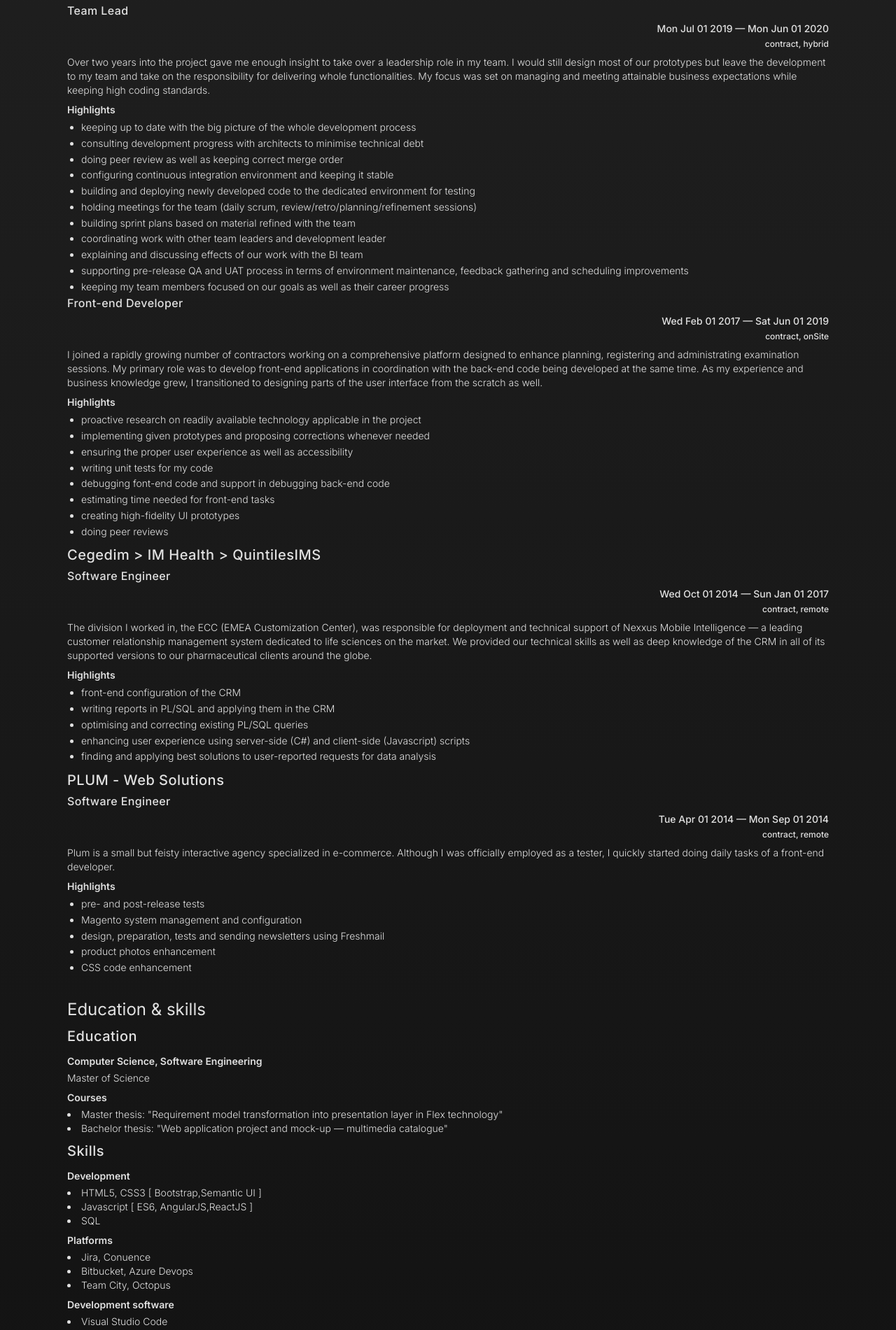
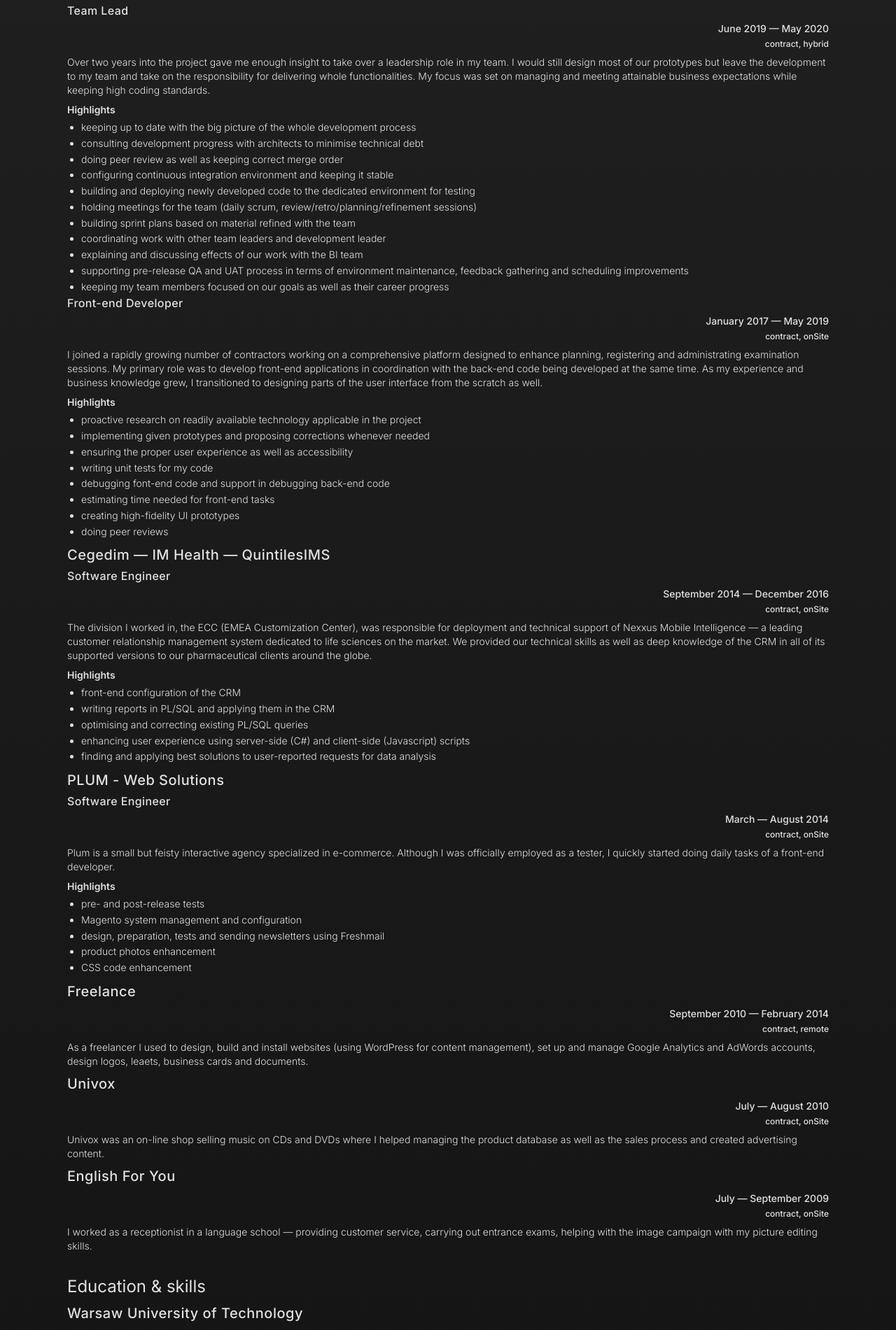
Before and after one commit to Raz666/razart, a Next.js app: page / in a window 1280 px wide. Shown: the part 880-2781 px from the top of the page at 70% size. Built offline with nearby package versions, Linux system fonts and the light colour scheme.

Commit message:
add date formatting, add content: experience

```diff
--- a/src/app/experience/CareerEntry.tsx
+++ b/src/app/experience/CareerEntry.tsx
@@ -1,10 +1,10 @@
-export default function CareerEntry({
+const CareerEntry = ({
   company,
   children,
 }: {
   company: string;
   children: React.ReactNode;
-}) {
+}) => {
   return (
     <>
       <h4 className="pb-1 pt-2 text-xl font-medium tracking-wide">{company}</h4>
@@ -12,7 +12,7 @@ export default function CareerEntry({
       {children}
     </>
   );
-}
+};
 
 CareerEntry.Description = ({ children }: { children: React.ReactNode }) => (
   <p className="pt-2 text-sm font-light">{children}</p>
@@ -61,7 +61,4 @@ CareerEntry.Position = ({
   </>
 );
 
-export const getDate = (year: number, month: number) => {
-  const rawDate = new Date(year, month - 1);
-  return rawDate.toDateString();
-};
+export default CareerEntry;
--- a/src/app/experience/page.tsx
+++ b/src/app/experience/page.tsx
@@ -1,11 +1,7 @@
+import { dateString } from "../ui/FormattedDate";
 import CareerEntry from "./CareerEntry";
 
 export default function Experience() {
-  const getDate = (year: number, month: number) => {
-    const rawDate = new Date(year, month);
-    return rawDate.toDateString();
-  };
-
   return (
     <section className="py-4">
       <h3 className="text-2xl">Experience</h3>
@@ -13,7 +9,8 @@ export default function Experience() {
       <CareerEntry company="British Council">
         <CareerEntry.Position
           position="Principal Front-end Developer"
-          startDate={getDate(2021, 6)}
+          startDate={dateString({ year: 2021, month: 6 })}
+          endDate={dateString({ year: 2024, month: 4 })}
         />
         <CareerEntry.Description>TBD</CareerEntry.Description>
       </CareerEntry>
@@ -25,8 +22,8 @@ export default function Experience() {
       <CareerEntry company="spaceOS">
         <CareerEntry.Position
           position="Front-end Developer"
-          startDate={getDate(2020, 5)}
-          endDate={getDate(2021, 5)}
+          startDate={dateString({ year: 2020, month: 5 })}
+          endDate={dateString({ year: 2021, month: 5 })}
         />
         <CareerEntry.Description>
           I became part of a dynamic team of great developers working on an
@@ -59,8 +56,8 @@ export default function Experience() {
         <CareerEntry.Position
           position="Team Lead"
           locationType="hybrid"
-          startDate={getDate(2019, 6)}
-          endDate={getDate(2020, 5)}
+          startDate={dateString({ year: 2019, month: 6 })}
+          endDate={dateString({ year: 2020, month: 5 })}
         />
         <CareerEntry.Description>
           Over two years into the project gave me enough insight to take over a
@@ -111,8 +108,8 @@ export default function Experience() {
         <CareerEntry.Position
           position="Front-end Developer"
           locationType="onSite"
-          startDate={getDate(2017, 1)}
-          endDate={getDate(2019, 5)}
+          startDate={dateString({ year: 2017, month: 1 })}
+          endDate={dateString({ year: 2019, month: 5 })}
         />
         <CareerEntry.Description>
           I joined a rapidly growing number of contractors working on a
@@ -147,11 +144,12 @@ export default function Experience() {
         ////////////////////////////////////////////////////////////////
       }
 
-      <CareerEntry company="Cegedim > IM Health > QuintilesIMS">
+      <CareerEntry company="Cegedim — IM Health — QuintilesIMS">
         <CareerEntry.Position
           position="Software Engineer"
-          startDate={getDate(2014, 9)}
-          endDate={getDate(2016, 12)}
+          locationType="onSite"
+          startDate={dateString({ year: 2014, month: 9 })}
+          endDate={dateString({ year: 2016, month: 12 })}
         />
         <CareerEntry.Description>
           The division I worked in, the ECC (EMEA Customization Center), was
@@ -183,8 +181,9 @@ export default function Experience() {
       <CareerEntry company="PLUM - Web Solutions">
         <CareerEntry.Position
           position="Software Engineer"
-          startDate={getDate(2014, 3)}
-          endDate={getDate(2014, 8)}
+          locationType="onSite"
+          startDate={dateString({ month: 3 })}
+          endDate={dateString({ year: 2014, month: 8 })}
         />
         <CareerEntry.Description>
           Plum is a small but feisty interactive agency specialized in
@@ -201,6 +200,49 @@ export default function Experience() {
           <li>CSS code enhancement</li>
         </CareerEntry.Highlights>
       </CareerEntry>
+
+      <CareerEntry company="Freelance">
+        <CareerEntry.Position
+          position=""
+          locationType="remote"
+          startDate={dateString({ year: 2010, month: 9 })}
+          endDate={dateString({ year: 2014, month: 2 })}
+        />
+        <CareerEntry.Description>
+          As a freelancer I used to design, build and install websites (using
+          WordPress for content management), set up and manage Google Analytics
+          and AdWords accounts, design logos, leaets, business cards and
+          documents.
+        </CareerEntry.Description>
+      </CareerEntry>
+
+      <CareerEntry company="Univox">
+        <CareerEntry.Position
+          position=""
+          locationType="onSite"
+          startDate={dateString({ month: 7 })}
+          endDate={dateString({ year: 2010, month: 8 })}
+        />
+        <CareerEntry.Description>
+          Univox was an on-line shop selling music on CDs and DVDs where I
+          helped managing the product database as well as the sales process and
+          created advertising content.
+        </CareerEntry.Description>
+      </CareerEntry>
+
+      <CareerEntry company="English For You">
+        <CareerEntry.Position
+          position=""
+          locationType="onSite"
+          startDate={dateString({ month: 7 })}
+          endDate={dateString({ year: 2009, month: 9 })}
+        />
+        <CareerEntry.Description>
+          I worked as a receptionist in a language school — providing customer
+          service, carrying out entrance exams, helping with the image campaign
+          with my picture editing skills.
+        </CareerEntry.Description>
+      </CareerEntry>
     </section>
   );
 }
--- a/src/app/skills/SkillEntry.tsx
+++ b/src/app/skills/SkillEntry.tsx
@@ -1,10 +1,10 @@
-export default function SkillEntry({
+const SkillEntry = ({
   skill,
   children,
 }: {
   skill: string;
   children: React.ReactNode;
-}) {
+}) => {
   return (
     <>
       <h4 className="pb-1 pt-2 text-xl font-medium tracking-wide">{skill}</h4>
@@ -12,8 +12,27 @@ export default function SkillEntry({
       {children}
     </>
   );
-}
+};
 
+SkillEntry.Education = ({
+  field,
+  degree,
+  startDate,
+  endDate,
+}: {
+  field: string;
+  degree: string;
+  startDate: string;
+  endDate: string;
+}) => (
+  <>
+    <h5 className="pb-1 pt-2 text-sm font-semibold">{field}</h5>
+    <p className=" text-sm font-light">{degree}</p>
+    <p className="py-1 text-right text-sm font-medium">
+      {`${startDate} — ${endDate ? endDate : "present"}`}
+    </p>
+  </>
+);
 SkillEntry.Language = ({
   language,
   level,
@@ -23,7 +42,7 @@ SkillEntry.Language = ({
 }) => (
   <>
     <p className="pb-1 pt-2 text-sm font-semibold">{language}</p>
-    <p className="text-sm font-light">{level}</p>
+    <p className="pb-1 pt-2 text-sm font-semibold">{level}</p>
   </>
 );
 SkillEntry.TitledSection = ({
@@ -38,3 +57,5 @@ SkillEntry.TitledSection = ({
     <p className="text-sm font-light">{children}</p>
   </>
 );
+
+export default SkillEntry;
--- a/src/app/skills/page.tsx
+++ b/src/app/skills/page.tsx
@@ -1,29 +1,27 @@
+import { dateString } from "../ui/FormattedDate";
 import SkillEntry from "./SkillEntry";
 
 export default function Skills() {
-  const getDate = (year: number, month: number) => {
-    const rawDate = new Date(year, month);
-    return rawDate.toDateString();
-  };
-
   return (
     <section className="py-4">
       <h3 className="text-2xl">Education & skills</h3>
 
-      <SkillEntry skill="Education">
-        <SkillEntry.Language
-          language="Computer Science, Software Engineering"
-          level="Master of Science"
+      <SkillEntry skill="Warsaw University of Technology">
+        <SkillEntry.Education
+          field="Computer Science, Software Engineering"
+          degree="Master of Science"
+          startDate={dateString({ year: 2007, month: 10 })}
+          endDate={dateString({ year: 2013, month: 12 })}
         />
 
         <SkillEntry.TitledSection title="Courses">
           <li>
-            Master thesis: "Requirement model transformation into presentation
-            layer in Flex technology"
+            Master thesis: “Requirement model transformation into presentation
+            layer in Flex technology”
           </li>
           <li>
-            Bachelor thesis: "Web application project and mock-up — multimedia
-            catalogue"
+            Bachelor thesis: “Web application project and mock-up — multimedia
+            catalogue”
           </li>
         </SkillEntry.TitledSection>
       </SkillEntry>
--- /dev/null
+++ b/src/app/ui/FormattedDate.tsx
@@ -0,0 +1,15 @@
+import { format } from "date-fns";
+import { pl } from "date-fns/locale";
+
+export const dateString = ({
+  year,
+  month,
+}: {
+  year?: number;
+  month: number;
+}) => {
+  const fallbackYear = 2020;
+  const rawDate = new Date(year ?? fallbackYear, month - 1);
+  const dateFormat = year ? "LLLL u" : "LLLL";
+  return format(rawDate, dateFormat);
+};
```
Also changed, not shown: package.json (+6 -5 lines), .eslintrc.json, 1 other file (tests, documents, lock files or other folders).
